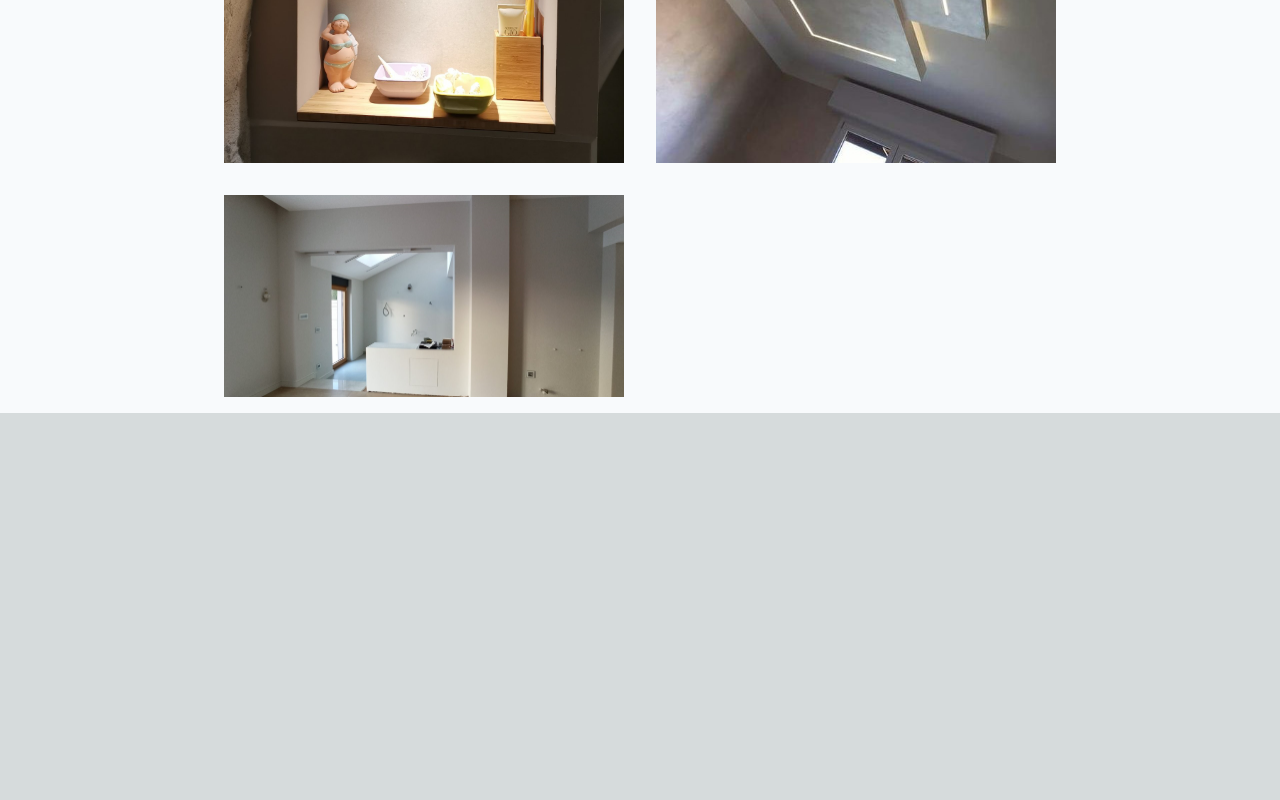
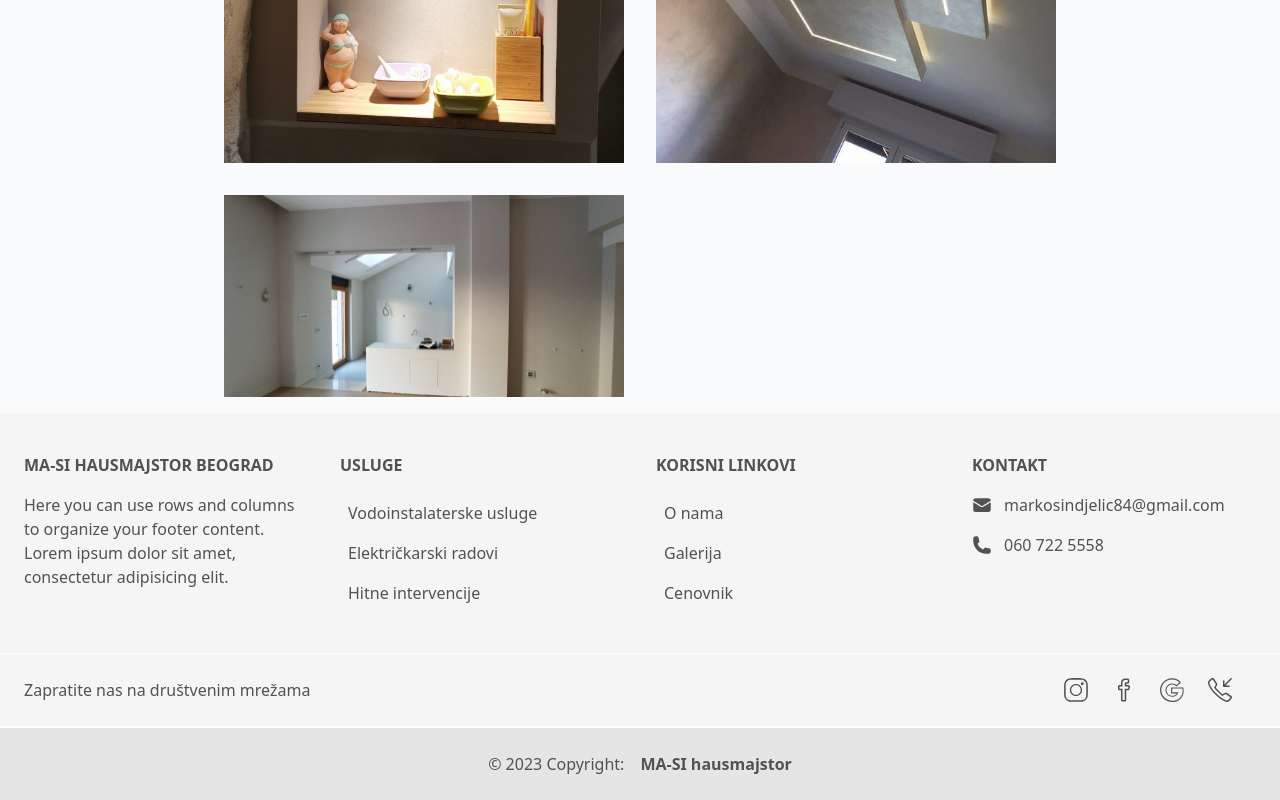
Before and after one commit to cehicm/ma-si-hausmajstor, a Next.js app: page /usluge/vodoinstalaterske-usluge in a window 1280 px wide. Shown: the part 1813-2613 px from the top of the page. Before the commit the page ends 2226 px from the top, so only its background shows below. Built offline with nearby package versions, Linux system fonts and the light colour scheme.

Commit message:
Add Footer

```diff
--- /dev/null
+++ b/src/components/Footer.js
@@ -0,0 +1,162 @@
+import Link from "next/link";
+import Image from "next/image";
+
+import { TiSocialFacebookCircular } from "react-icons/ti";
+import {
+	SlSocialInstagram,
+	SlSocialGoogle,
+	SlCallIn,
+	SlSocialFacebook,
+} from "react-icons/sl";
+export default function Footer() {
+	return (
+		<footer className="bg-neutral-100 text-center text-neutral-600 dark:bg-neutral-600 dark:text-neutral-200 lg:text-left">
+			<div className="mx-6 py-10 text-center md:text-left">
+				<div className="grid-1 grid gap-8 md:grid-cols-2 lg:grid-cols-4">
+					<div>
+						<h6 className="mb-4 flex items-center justify-center font-semibold uppercase md:justify-start">
+							MA-SI Hausmajstor Beograd
+						</h6>
+						<p>
+							Here you can use rows and columns to organize your footer content.
+							Lorem ipsum dolor sit amet, consectetur adipisicing elit.
+						</p>
+					</div>
+					<div>
+						<Link
+							href="/usluge"
+							className="mb-4 flex justify-center font-semibold uppercase md:justify-start"
+						>
+							Usluge
+						</Link>
+
+						<ul className="flex flex-col">
+							<Link
+								className="text-neutral-600 dark:text-neutral-200 p-2 hover:bg-dirtygray"
+								href="/usluge/vodoinstalaterske-usluge"
+							>
+								Vodoinstalaterske usluge
+							</Link>
+							<Link
+								className="text-neutral-600 dark:text-neutral-200 hover:bg-dirtygray hover:text-white p-2"
+								href="/usluge/elektricarski-radovi"
+							>
+								Električkarski radovi
+							</Link>
+							<Link
+								className="text-neutral-600 dark:text-neutral-200 hover:bg-dirtygray hover:text-white p-2"
+								href="/usluge/hitne-intervencije"
+							>
+								Hitne intervencije
+							</Link>
+						</ul>
+					</div>
+					<div>
+						<h6 className="mb-4 flex justify-center font-semibold uppercase md:justify-start">
+							Korisni linkovi
+						</h6>
+
+						<ul className="flex flex-col">
+							<Link
+								className="text-neutral-600 dark:text-neutral-200 hover:bg-dirtygray hover:text-white p-2"
+								href="/o-nama"
+							>
+								O nama
+							</Link>
+							<Link
+								href="/galerija"
+								className="text-neutral-600 dark:text-neutral-200 hover:bg-dirtygray hover:text-white p-2"
+							>
+								Galerija
+							</Link>
+							<Link
+								href="/cenovnik"
+								className="text-neutral-600 dark:text-neutral-200 hover:bg-dirtygray hover:text-white p-2"
+							>
+								Cenovnik
+							</Link>
+						</ul>
+					</div>
+					<div>
+						<h6 className="mb-4 flex justify-center font-semibold uppercase md:justify-start">
+							Kontakt
+						</h6>
+
+						<Link
+							href="mailto:markosindjelic84@gmail.com"
+							className="mb-4 flex items-center justify-center md:justify-start"
+						>
+							<svg
+								xmlns="http://www.w3.org/2000/svg"
+								viewBox="0 0 24 24"
+								fill="currentColor"
+								className="mr-3 h-5 w-5"
+							>
+								<path d="M1.5 8.67v8.58a3 3 0 003 3h15a3 3 0 003-3V8.67l-8.928 5.493a3 3 0 01-3.144 0L1.5 8.67z" />
+								<path d="M22.5 6.908V6.75a3 3 0 00-3-3h-15a3 3 0 00-3 3v.158l9.714 5.978a1.5 1.5 0 001.572 0L22.5 6.908z" />
+							</svg>
+							markosindjelic84@gmail.com
+						</Link>
+						<Link
+							href="tel:+381607225558"
+							className="mb-4 flex items-center justify-center md:justify-start"
+						>
+							<svg
+								xmlns="http://www.w3.org/2000/svg"
+								viewBox="0 0 24 24"
+								fill="currentColor"
+								className="mr-3 h-5 w-5"
+							>
+								<path
+									fillRule="evenodd"
+									d="M1.5 4.5a3 3 0 013-3h1.372c.86 0 1.61.586 1.819 1.42l1.105 4.423a1.875 1.875 0 01-.694 1.955l-1.293.97c-.135.101-.164.249-.126.352a11.285 11.285 0 006.697 6.697c.103.038.25.009.352-.126l.97-1.293a1.875 1.875 0 011.955-.694l4.423 1.105c.834.209 1.42.959 1.42 1.82V19.5a3 3 0 01-3 3h-2.25C8.552 22.5 1.5 15.448 1.5 6.75V4.5z"
+									clipRule="evenodd"
+								/>
+							</svg>
+							060 722 5558
+						</Link>
+					</div>
+				</div>
+			</div>
+
+			<div className="flex items-center justify-center border-b-2 border-neutral-200 p-6 dark:border-neutral-500 lg:justify-between border-white border-t">
+				<div className="mr-12 hidden lg:block">
+					<span>Zapratite nas na društvenim mrežama</span>
+				</div>
+				<div className="flex justify-center">
+					<Link
+						href="#"
+						className="mr-6 text-neutral-600 dark:text-neutral-200"
+					>
+						<SlSocialInstagram className="h-6 w-6" />
+					</Link>
+					<Link
+						href="#!"
+						className="mr-6 text-neutral-600 dark:text-neutral-200"
+					>
+						<SlSocialFacebook className="h-6 w-6" />
+					</Link>
+					<Link
+						href="mailto:markosindjelic84@gmail.com"
+						className="mr-6 text-neutral-600 dark:text-neutral-200"
+					>
+						<SlSocialGoogle className="h-6 w-6" />
+					</Link>
+					<Link
+						href="tel:+381607225558"
+						className="mr-6 text-neutral-600 dark:text-neutral-200"
+					>
+						<SlCallIn className="h-6 w-6" />
+					</Link>
+				</div>
+			</div>
+
+			<div className="bg-neutral-200 p-6 text-center dark:bg-neutral-700">
+				<span className="mr-4">© 2023 Copyright:</span>
+				<span className="font-semibold text-neutral-600 dark:text-neutral-400">
+					MA-SI hausmajstor
+				</span>
+			</div>
+		</footer>
+	);
+}
--- a/src/pages/_app.js
+++ b/src/pages/_app.js
@@ -1,9 +1,10 @@
 import "@/styles/globals.css";
+import { Inter } from "next/font/google";
+const inter = Inter({ subsets: ["latin"] });
 
 import Head from "next/head";
 import Header from "@/components/Header";
-import { Inter } from "next/font/google";
-const inter = Inter({ subsets: ["latin"] });
+import Footer from "@/components/Footer";
 
 export default function App({ Component, pageProps }) {
 	return (
@@ -20,6 +21,7 @@ export default function App({ Component, pageProps }) {
 			<main className={`${inter.className} bg-slate-50`}>
 				<Component {...pageProps} />
 			</main>
+			<Footer />
 		</>
 	);
 }
```
